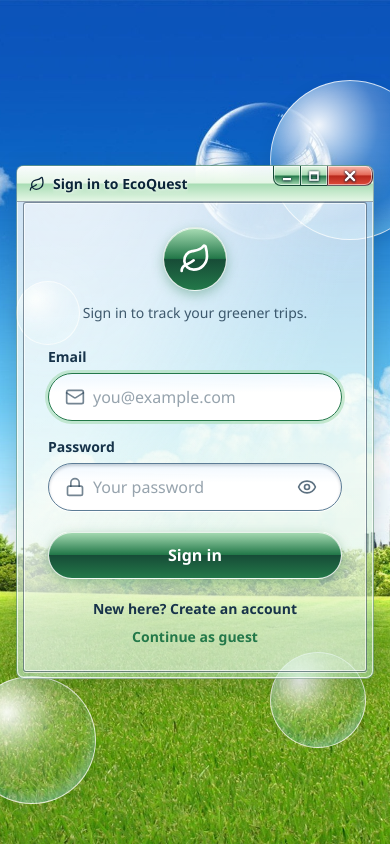
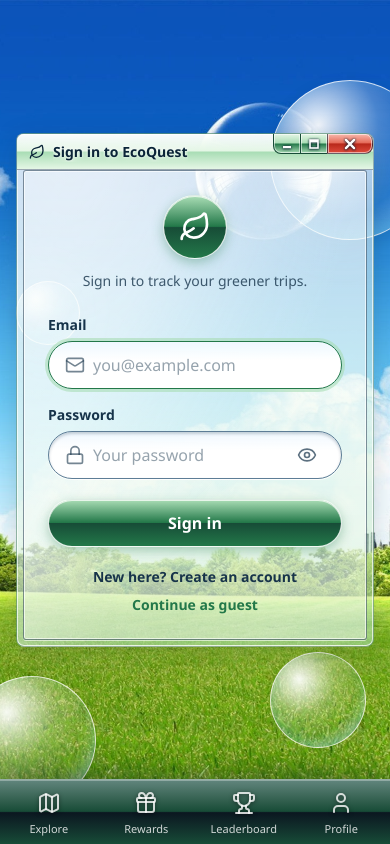
Before and after one commit to mfandohan05/hacknc2026, a React (Vite) app in the folder frontend/: page /signin in a window 390 px wide. Built offline with nearby package versions, Linux system fonts and the light colour scheme; no server answers; a web font is replaced by a local one.

Commit message:
completing sign in screen work

```diff
--- a/frontend/src/App.tsx
+++ b/frontend/src/App.tsx
@@ -1,7 +1,7 @@
 import ThemeProvider from "./context/ThemeProvider"
 import "./themes.css"
 import './App.css'
-import { Navigate, Route, Routes, useLocation } from 'react-router-dom'
+import { Navigate, Route, Routes } from 'react-router-dom'
 import BottomNav from './components/layout/BottomNav'
 import ExplorePage from './pages/ExplorePage'
 import RewardsPage from './pages/RewardsPage'
@@ -11,9 +11,6 @@ import SignInPage from './pages/SignInPage'
 import RequireAuth from './components/auth/RequireAuth'
 
 function App() {
-  const { pathname } = useLocation()
-  const hideBottomNav = pathname === '/signin'
-
   return (
     <ThemeProvider><div className="app-shell relative grid h-dvh grid-rows-[minmax(0,1fr)_auto] overflow-hidden">
       <div className="col-start-1 row-span-2 row-start-1 min-h-0 overflow-y-auto overflow-x-clip [view-transition-name:page] md:row-span-1">
@@ -27,7 +24,7 @@ function App() {
         <Route path="*" element={<Navigate to="/explore" replace />} />
       </Routes>
       </div>
-      {!hideBottomNav && <BottomNav />}
+      <BottomNav />
     </div></ThemeProvider>
   )
 }
--- a/frontend/src/pages/SignInPage.tsx
+++ b/frontend/src/pages/SignInPage.tsx
@@ -93,7 +93,7 @@ function SignInPage() {
     const signingUp = mode === "signup";
 
     return (
-        <main className="aero-bg relative flex h-full items-center justify-center px-4 py-6 pt-[calc(env(safe-area-inset-top)+1.5rem)]">
+        <main className="aero-bg relative flex h-full items-center justify-center px-4 py-6 pt-[calc(env(safe-area-inset-top)+1.5rem)] pb-[calc(var(--bottom-nav-h)+env(safe-area-inset-bottom)+1.5rem)] md:pb-6">
             <span aria-hidden className="aero-bubble -right-10 top-20 size-40" />
             <span aria-hidden className="aero-bubble left-4 top-1/3 size-16" />
             <span aria-hidden className="aero-bubble bottom-24 right-6 size-24" />
```
